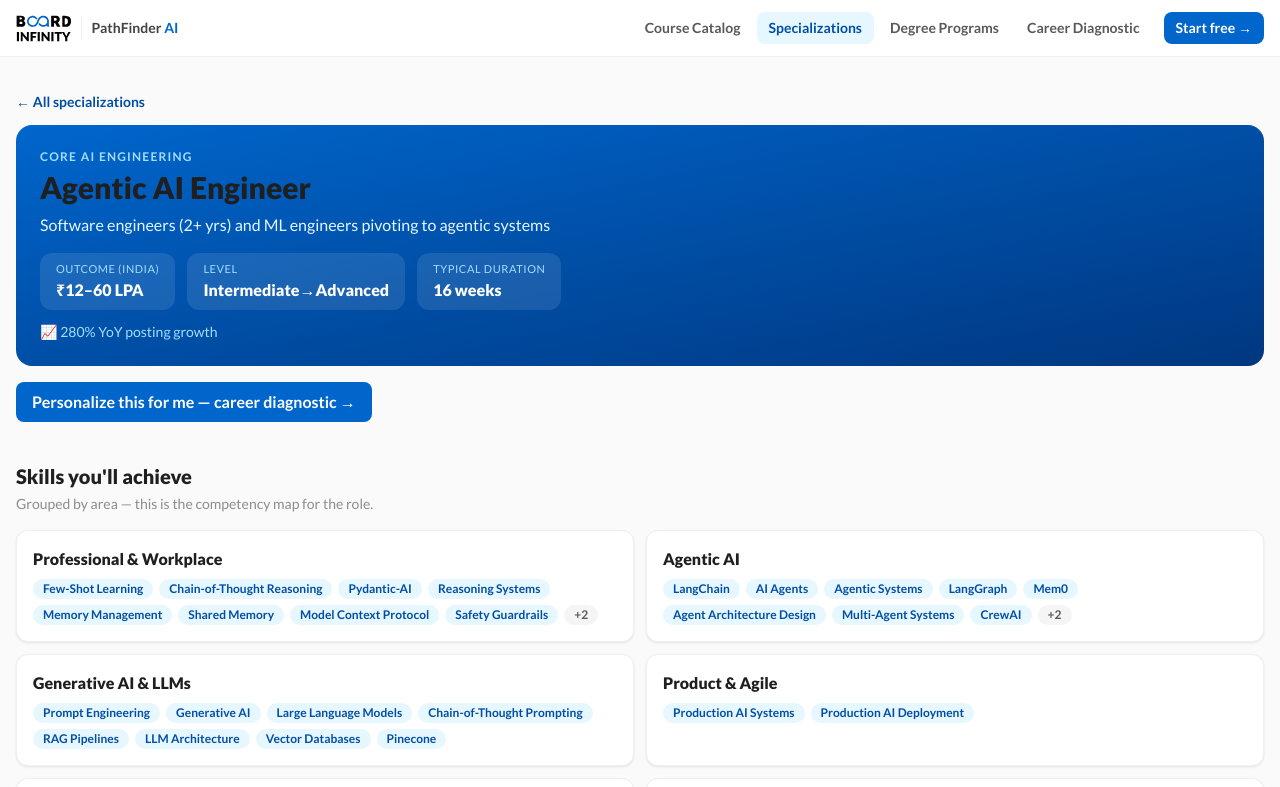
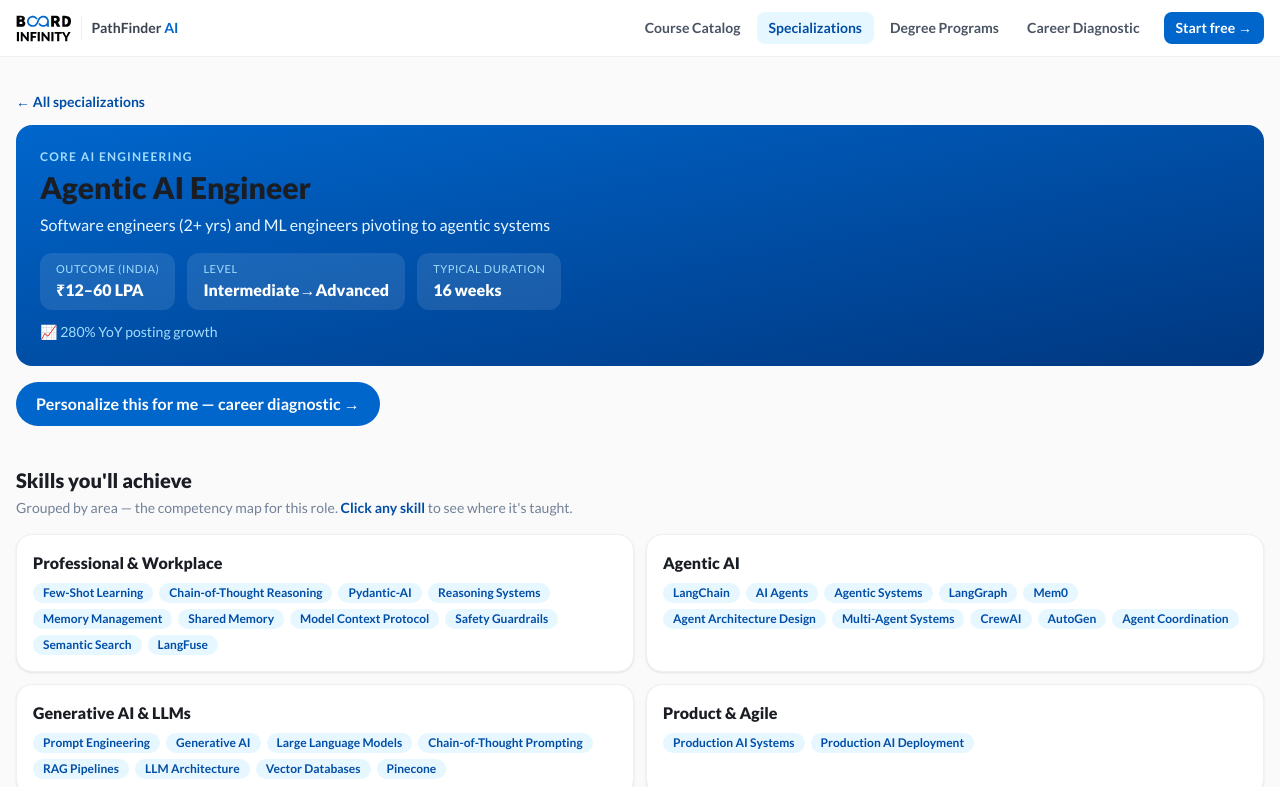
Before and after one commit to ravi6703/infyskill, a Next.js app: page /specializations/agentic-ai-engineer in a window 1280 px wide. Shown: the top 787 px of the page. Built offline with nearby package versions, Linux system fonts and the light colour scheme.

Commit message:
v7.3: BI theme refinement from boardinfinity.com (Lato, #23282F text, sky2 #00B2FF accent, teal #E6F9F1 success, pill CTAs 100px radius, .2s/.3s lift+fade animations); clickable skills on specialization page -> shows courses teaching it + cross-role demand

```diff
--- a/app/globals.css
+++ b/app/globals.css
@@ -7,9 +7,9 @@
 
 h1, h2, h3, h4 { @apply text-ink-900; }
 
-.card { @apply bg-white border border-ink-200 rounded-xl shadow-card; }
-.btn { @apply inline-flex items-center gap-2 rounded-lg px-4 py-2 font-bold transition; }
-.btn-primary { @apply btn bg-brand-500 hover:bg-brand-600 text-white; }
+.card { @apply bg-white border border-ink-200 rounded-2xl shadow-card transition-shadow duration-300; }
+.btn { @apply inline-flex items-center gap-2 rounded-full px-5 py-2.5 font-bold transition-all duration-200; }
+.btn-primary { @apply btn bg-brand-500 hover:bg-brand-600 hover:shadow-lift text-white; }
 .btn-ghost { @apply btn border border-ink-300 hover:border-brand-500 hover:text-brand-600 text-ink-700 bg-white; }
 .btn-peel { @apply btn bg-peel-500 hover:bg-peel-600 text-white; }
 .chip { @apply inline-block rounded-full px-2.5 py-0.5 text-xs font-bold; }
@@ -17,6 +17,6 @@
 .chip-peel { @apply chip bg-peel-50 text-peel-700; }
 .chip-rose { @apply chip bg-rose-50 text-rose-600; }
 .chip-gray { @apply chip bg-ink-100 text-ink-600; }
-.chip-green { @apply chip bg-[#E8F8F2] text-[#1A8B66]; }
+.chip-green { @apply chip bg-teal-50 text-teal-600; }
 .input { @apply w-full rounded-lg bg-white border border-ink-300 px-3 py-2 text-sm text-ink-800 placeholder:text-ink-400 focus:outline-none focus:border-brand-500 focus:ring-2 focus:ring-brand-50; }
 .muted { @apply text-ink-500; }
--- a/app/specializations/[slug]/SpecDetail.jsx
+++ b/app/specializations/[slug]/SpecDetail.jsx
@@ -1,6 +1,9 @@
 "use client";
+import { useMemo, useState } from "react";
 import Link from "next/link";
 import { skillsByCluster } from "../../../lib/engine";
+import courses from "../../../data/courses.json";
+import allSpecs from "../../../data/journeys.json";
 
 const STATUS = {
   available: ["Ready", "chip-green"], planned: ["In production", "chip-blue"], create: ["Coming soon", "chip-peel"],
@@ -15,7 +18,20 @@
 
 export default function SpecDetail({ spec }) {
   const clusters = skillsByCluster(spec.skills).slice(0, 8);
-  const stageNames = spec.stages.map((s) => s.name);
+  const [skill, setSkill] = useState(null);
+
+  const skillInfo = useMemo(() => {
+    if (!skill) return null;
+    const sl = skill.toLowerCase();
+    const teaching = courses.filter((c) => c.skills.some((s) => s.toLowerCase() === sl));
+    const roles = allSpecs.filter((s) => s.slug !== spec.slug && s.skills.some((k) => k.toLowerCase() === sl));
+    return { teaching: teaching.slice(0, 6), teachCount: teaching.length, roles: roles.slice(0, 5) };
+  }, [skill, spec.slug]);
+
+  const SkillChip = ({ s }) => (
+    <button onClick={() => setSkill(skill === s ? null : s)}
+      className={`chip transition ${skill === s ? "bg-brand-500 text-white" : "chip-blue hover:bg-brand-100"}`}>{s}</button>
+  );
 
   return (
     <div>
@@ -52,18 +68,49 @@
       {/* skills you'll achieve */}
       <section className="mt-10">
         <h2 className="text-xl font-black text-ink-900">Skills you&apos;ll achieve</h2>
-        <p className="mt-1 text-sm text-ink-500">Grouped by area — this is the competency map for the role.</p>
+        <p className="mt-1 text-sm text-ink-500">Grouped by area — the competency map for this role. <span className="font-bold text-brand-600">Click any skill</span> to see where it&apos;s taught.</p>
         <div className="mt-4 grid gap-3 sm:grid-cols-2">
           {clusters.map(([cl, sks]) => (
             <div key={cl} className="card p-4">
               <p className="font-black text-ink-900">{cl === "General Professional" ? "Professional & Workplace" : cl}</p>
               <div className="mt-2 flex flex-wrap gap-1.5">
-                {sks.slice(0, 8).map((s) => <span key={s} className="chip-blue">{s}</span>)}
-                {sks.length > 8 && <span className="chip-gray">+{sks.length - 8}</span>}
+                {sks.map((s) => <SkillChip key={s} s={s} />)}
               </div>
             </div>
           ))}
         </div>
+
+        {/* skill detail panel */}
+        {skill && skillInfo && (
+          <div className="card mt-4 animate-fadeUp border-brand-200 p-5">
+            <div className="flex items-center justify-between">
+              <h3 className="text-lg font-black text-ink-900">{skill}</h3>
+              <button onClick={() => setSkill(null)} className="text-sm font-bold text-ink-500 hover:text-ink-800">✕ close</button>
+            </div>
+            <div className="mt-3 grid gap-4 md:grid-cols-2">
+              <div>
+                <p className="text-xs font-bold uppercase tracking-wider text-ink-500">Taught in {skillInfo.teachCount} Board Infinity course{skillInfo.teachCount !== 1 ? "s" : ""}</p>
+                {skillInfo.teaching.length ? (
+                  <ul className="mt-2 space-y-1.5">
+                    {skillInfo.teaching.map((c) => (
+                      <li key={c.slug}><Link href={`/course/${c.slug}`} className="text-sm font-bold text-brand-600 hover:underline">▶ {c.title}</Link></li>
+                    ))}
+                    {skillInfo.teachCount > skillInfo.teaching.length && <li className="text-xs text-ink-400">+{skillInfo.teachCount - skillInfo.teaching.length} more in the catalog</li>}
+                  </ul>
+                ) : <p className="mt-2 text-sm text-peel-700">New-age skill — premium content in production.</p>}
+              </div>
+              <div>
+                <p className="text-xs font-bold uppercase tracking-wider text-ink-500">Also valued in these roles</p>
+                {skillInfo.roles.length ? (
+                  <div className="mt-2 flex flex-wrap gap-1.5">
+                    {skillInfo.roles.map((r) => <Link key={r.slug} href={`/specializations/${r.slug}`} className="chip-gray hover:bg-brand-50 hover:text-brand-600">{r.role}</Link>)}
+                  </div>
+                ) : <p className="mt-2 text-sm text-ink-500">Specialized to this role.</p>}
+                <p className="mt-3 text-xs text-ink-400">💡 A skill that appears across roles is a high-leverage one to learn first.</p>
+              </div>
+            </div>
+          </div>
+        )}
       </section>
 
       {/* the journey — stages only, no course content */}
--- a/tailwind.config.js
+++ b/tailwind.config.js
@@ -4,7 +4,14 @@
   theme: {
     extend: {
       fontFamily: { sans: ["Lato", "system-ui", "sans-serif"] },
+      keyframes: {
+        fadeUp: { "0%": { opacity: 0, transform: "translateY(12px)" }, "100%": { opacity: 1, transform: "translateY(0)" } },
+        fadeIn: { "0%": { opacity: 0 }, "100%": { opacity: 1 } },
+      },
+      animation: { fadeUp: "fadeUp .4s ease both", fadeIn: "fadeIn .3s ease both" },
       colors: {
+        sky2: "#00B2FF",
+        teal: { 50: "#E6F9F1", 500: "#3AAE89", 600: "#2C8E70" },
         // Board Infinity — Primary Blue
         brand: {
           50: "#E6F7FF", 100: "#A3DDFF", 200: "#74C0F2", 300: "#49A2E6",
@@ -32,8 +39,8 @@
         // Neutral ramp
         ink: {
           0: "#FFFFFF", 50: "#FAFAFA", 100: "#F5F5F5", 200: "#F0F0F0",
-          300: "#D9D9D9", 400: "#BFBFBF", 500: "#8C8C8C", 600: "#595959",
-          700: "#434343", 800: "#262626", 900: "#1F1F1F", 950: "#141414",
+          300: "#D9D9D9", 400: "#C1C8D1", 500: "#728197", 600: "#4A5464",
+          700: "#3A4250", 800: "#23282F", 900: "#1A1E24", 950: "#0F1216",
         },
       },
       boxShadow: {
```
